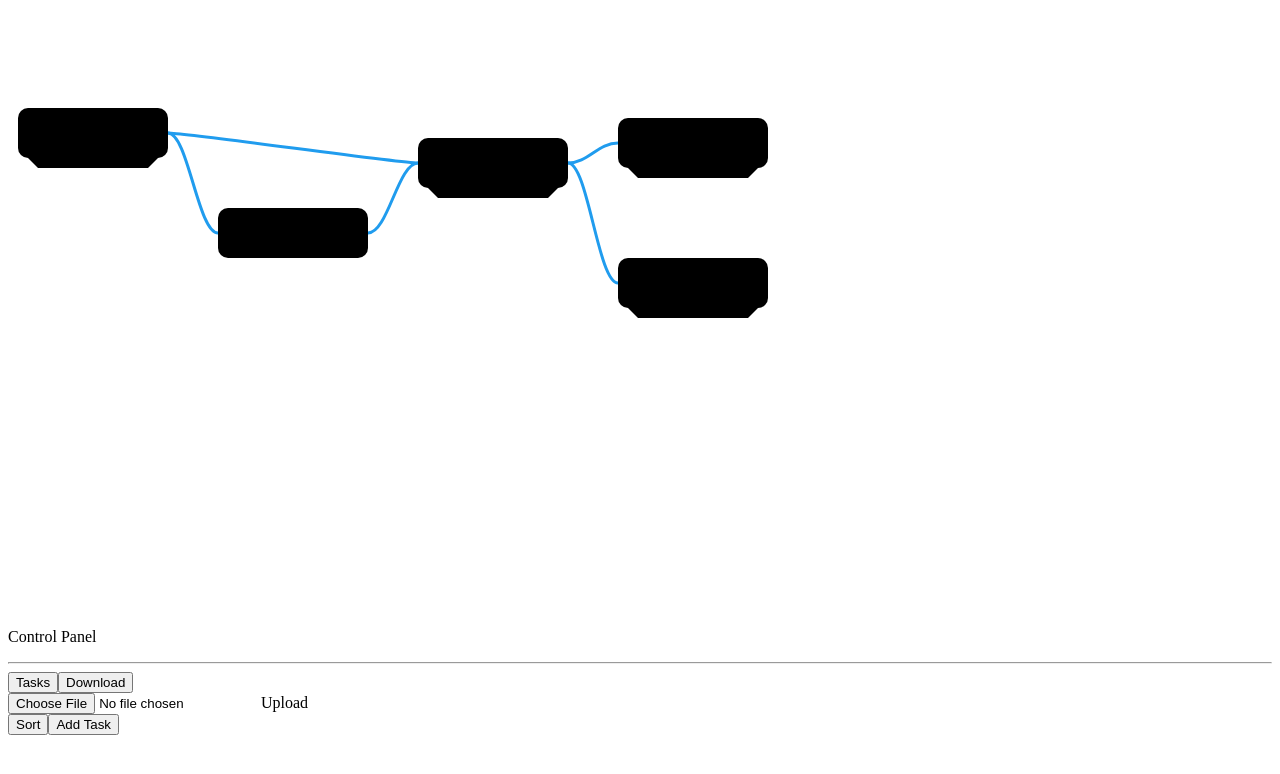
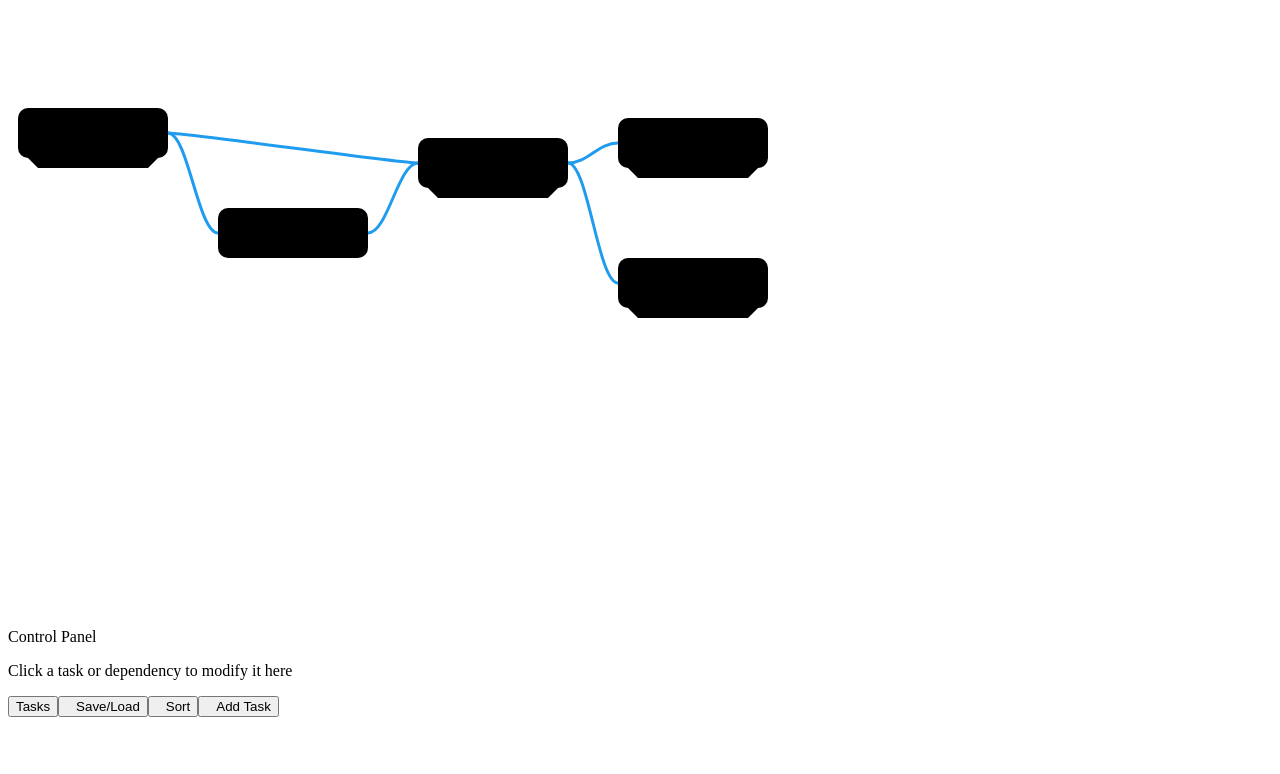
Before and after one commit to MadcoreTom/tasks, a React app: page / in a window 1280 px wide. Shown: the top 774 px of the page. Built offline with nearby package versions, Linux system fonts and the light colour scheme; the HTML template or start-up script is replaced by a standard one.

Commit message:
Icons and a save/load modal

```diff
--- a/src/app.tsx
+++ b/src/app.tsx
@@ -5,6 +5,7 @@ import store from "./state/store";
 import { ControlPanel } from "./components/controlpanel";
 import { Panel } from "./components/panel";
 import { Graph } from "./components/graph";
+import { SaveModal } from "./components/save";
 
 
 function App() {
--- a/src/components/bulma.tsx
+++ b/src/components/bulma.tsx
@@ -22,7 +22,7 @@ export function CheckboxField(props: { label: string, checked: boolean, onChange
   </div>
 }
 
-export function SelectField(props: { label: string, value: string, options: string[], values: string[]|undefined, onChange: (value: string) => any }) {
+export function SelectField(props: { label: string, value: string, options: string[], values?: string[], onChange: (value: string) => any }) {
   return <div className="field">
     <label className="label">{props.label}</label>
     <div className="control">
@@ -34,3 +34,12 @@ export function SelectField(props: { label: string, value: string, options: stri
     </div>
   </div>
 }
+
+export function ButtonIcon(props: {text:string, onClick:()=>any, iconCode:string,buttonClass?:string}){
+  return <button className={`button ${props.buttonClass}`} onClick={() => props.onClick()}>
+  <span className="icon is-small">
+      <i>{props.iconCode}</i>
+  </span>
+  <span>{props.text}</span>
+</button>
+}
--- a/src/components/controlpanel.tsx
+++ b/src/components/controlpanel.tsx
@@ -14,11 +14,12 @@ export function ControlPanel() {
         editor = <TaskControls />
     } else if (selected && selected.type == "dependency") {
         editor = <DependencyControls />
+    } else {
+        editor = <p>Click a task or dependency to modify it here</p>
     }
 
     return <div className="box control-panel">
         <p className="title is-4">Control Panel{selectedType}</p>
         {editor}
-        <hr />
     </div>
 }
--- a/src/components/panel.tsx
+++ b/src/components/panel.tsx
@@ -2,44 +2,20 @@ import { AnyAction } from "@reduxjs/toolkit";
 import * as React from "react";
 import { useDispatch } from "react-redux";
 import { addTask, exportGraph, importGraph, sort } from "../state/store";
+import { ButtonIcon } from "./bulma";
+import { SaveModal } from "./save";
 
 export function Panel() {
     const dispatch = useDispatch();
+    const [showSaveModal, setSaveModal] = React.useState(false);
+
     return <div className="box bottom-panel">
         <div className="buttons">
             <button className="button is-white app-name is-small">Tasks</button>
-            <button className="button is-info" onClick={() => dispatch(exportGraph())}>Download</button>
-
-            <div className="file is-info">
-                <label className="file-label">
-                    <input className="file-input" type="file" name="resume" onChange={evt => loadFile(evt, data => dispatch(importGraph(data)))} />
-                    <span className="file-cta">
-                        <span className="file-label">
-                            Upload
-                        </span>
-                    </span>
-                </label>
-            </div>
-
-            <button className="button is-info" onClick={() => dispatch(sort())}>Sort</button>
-            <button className="button is-success" onClick={() => dispatch(addTask())}>Add Task</button>
+            <ButtonIcon text="Save/Load" buttonClass="is-info is-outlined" iconCode={'\uE804'} onClick={() => setSaveModal(true)} />
+            <ButtonIcon text="Sort" buttonClass="is-info is-outlined" iconCode={'\uF15D'} onClick={() => dispatch(sort())} />
+            <ButtonIcon text="Add Task" buttonClass="is-success" iconCode={'\uE800'} onClick={() => dispatch(addTask())} />
         </div>
+        {showSaveModal ? <SaveModal onClose={() => setSaveModal(false)} /> : null}
     </div>
 }
-
-function loadFile(evt: React.ChangeEvent<HTMLInputElement>, callback: (data: string) => any) {
-    if (evt.target.files) {
-        var reader = new FileReader();
-        reader.onload = function (evt) {
-            if (!evt.target || evt.target.readyState != 2) return;
-            if (evt.target.error) {
-                alert('Error while reading file');
-                return;
-            }
-            if (evt.target.result) {
-                callback(evt.target.result.toString());
-            }
-        };
-        reader.readAsText(evt.target.files[0]);
-    }
-}
--- /dev/null
+++ b/src/components/save.tsx
@@ -0,0 +1,62 @@
+import { AnyAction } from "@reduxjs/toolkit";
+import * as React from "react";
+import { useDispatch } from "react-redux";
+import { addTask, exportGraph, importGraph, sort } from "../state/store";
+import { ButtonIcon } from "./bulma";
+
+export function SaveModal(props: { onClose: () => any }) {
+    const dispatch = useDispatch();
+
+    return <div className="modal is-active">
+        <div className="modal-background" onClick={props.onClose}></div>
+        <div className="modal-card">
+            <header className="modal-card-head">
+                <p className="modal-card-title">Save/Load</p>
+                <button className="delete" aria-label="close" onClick={props.onClose} />
+            </header>
+            <section className="modal-card-body">
+                <div className="columns">
+                    <div className="column">
+                        <h2 className="subtitle">Save</h2>
+                        <p>Save files to your computer, and share them with others or open them later</p>
+                        <ButtonIcon text="Download" buttonClass="is-info" iconCode={'\uE802'} onClick={() => dispatch(exportGraph())} />
+                    </div>
+                    <div className="column">
+                        <h2 className="subtitle">Load</h2>
+                        <p>Upload files from your computer and continue working on them</p>
+                        <div className="file is-info">
+                            <label className="file-label">
+                                <input className="file-input" type="file" name="resume" onChange={evt => loadFile(evt, data => dispatch(importGraph(data)))} />
+                                <span className="file-cta">
+                                    <span className="icon is-small">
+                                        <i>{'\ue803'}</i>
+                                    </span>
+                                    <span className="file-label">
+                                        &nbsp;Upload
+                                    </span>
+                                </span>
+                            </label>
+                        </div>
+                    </div>
+                </div>
+            </section>
+        </div>
+    </div>
+}
+
+function loadFile(evt: React.ChangeEvent<HTMLInputElement>, callback: (data: string) => any) {
+    if (evt.target.files) {
+        var reader = new FileReader();
+        reader.onload = function (evt) {
+            if (!evt.target || evt.target.readyState != 2) return;
+            if (evt.target.error) {
+                alert('Error while reading file');
+                return;
+            }
+            if (evt.target.result) {
+                callback(evt.target.result.toString());
+            }
+        };
+        reader.readAsText(evt.target.files[0]);
+    }
+}
--- a/src/components/task.controls.tsx
+++ b/src/components/task.controls.tsx
@@ -2,7 +2,7 @@ import * as React from "react";
 import { useDispatch, useSelector } from "react-redux";
 import { TaskStatus, TaskStatuses } from "../diagram/task";
 import { removeTask, RootState, State, updateTask } from "../state/store";
-import { CheckboxField, SelectField, TextField } from "./bulma";
+import { ButtonIcon, CheckboxField, SelectField, TextField } from "./bulma";
 
 export function TaskControls(){
     const selected = useSelector((state : RootState) => state.main.selected);
@@ -38,14 +38,6 @@ export function TaskControls(){
                 {deps.map((d,i)=><tr key={i}><td>{allTasks[d].text}</td><td><button className="button is-danger is-light is-small" onClick={()=>removeDep(d)}>✖</button></td></tr>)}
               </tbody>
             </table>
-            {/* <div className="select">
-                <select value={dependencyChoice} onChange={e=>setDependencyChoice(parseInt(e.target.value))}>
-                    {allTasks.map((t,i)=><option value={i} key={i}>{t.text}</option>)}
-                </select>
-            </div> */}
-
-        <SelectField label="Add Dependency" value={""+dependencyChoice} options={allTasks.map(t=>t.text)} values={allTasks.map((t,i)=>""+i)} onChange={val=>setDependencyChoice(parseInt(val))}/>
-                <button className="button is-success is-small" onClick={()=>dispatch(updateTask({...task, dependencies:[...task.dependencies,dependencyChoice ]}))}>+</button>
         </fieldset>
     }
 
@@ -59,6 +51,6 @@ export function TaskControls(){
         <hr />
         {depsElem}
         <hr/>
-        <button className="button is-danger" onClick={()=>dispatch(removeTask(selected.idx))}>Remove Task</button>
+        <ButtonIcon text="Remove Task" buttonClass="is-danger" onClick={()=>dispatch(removeTask(selected.idx))} iconCode={'\uE801'}/>
     </div>
 }
```
Also changed, not shown: icon-LICENSE.txt (added), 3 other files (tests, documents, lock files or other folders).
